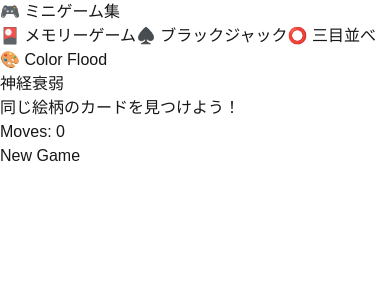
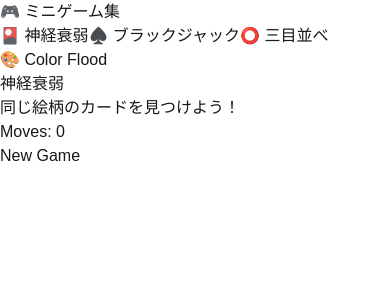
Before and after one commit to asdf969/minigame_for_kosensai2024, a Next.js app: page / in a window 390 px wide. Shown: the top 300 px of the page. Built offline with nearby package versions, Linux system fonts and the light colour scheme.

Commit message:
feat: make ColorFlood game responsive for mobile devices
- Adjust layout for mobile viewing
- Resize game board for different screen sizes
- Improve touch interactions
- Update button and status display layouts
- Add responsive design for all components

```diff
--- a/src/app/page.js
+++ b/src/app/page.js
@@ -26,7 +26,7 @@ export default function Home() {
                           ? 'bg-blue-500 text-white shadow-lg scale-105'
                           : 'bg-white text-gray-600 hover:bg-blue-50'}`}
             >
-              🎴 メモリーゲーム
+              🎴 神経衰弱
             </button>
             <button
               onClick={() => setSelectedGame('blackjack')}
```
